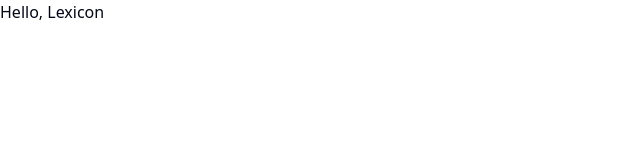
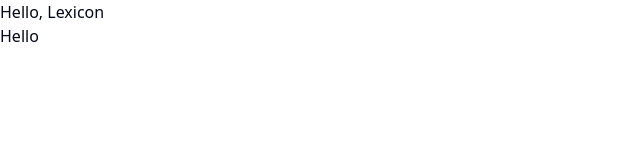
Before and after one commit to lexicongovernance/lexicon-site, a React (Vite) app: page / in a window 1280 px wide. Shown: the top 160 px of the page, without its empty margins (0-640 px from the left). Built offline with nearby package versions, Linux system fonts and the light colour scheme.

Commit message:
Fix tailwind import

```diff
--- a/src/App.tsx
+++ b/src/App.tsx
@@ -1,3 +1,10 @@
 export default function App() {
-  return <h1>Hello, Lexicon</h1>;
+  return (
+    <>
+      <h1>Hello, Lexicon</h1>
+      <ul>
+        <li>Hello</li>
+      </ul>
+    </>
+  );
 }
```
Also changed, not shown: components.json, src/globals.css (line endings or trailing spaces).
